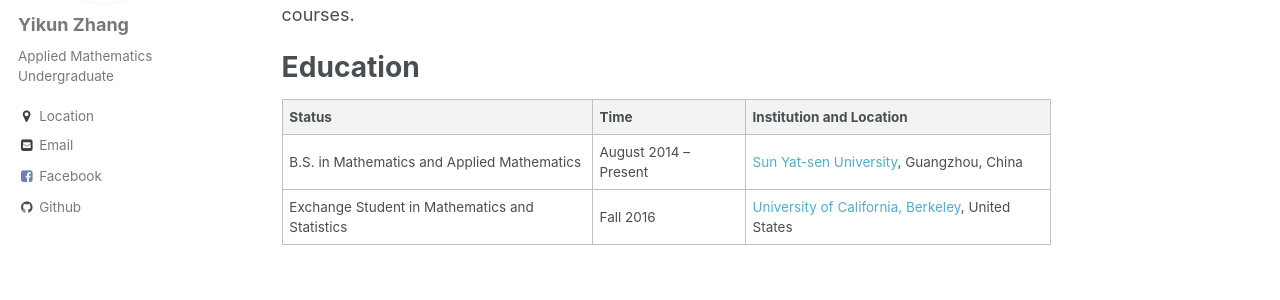
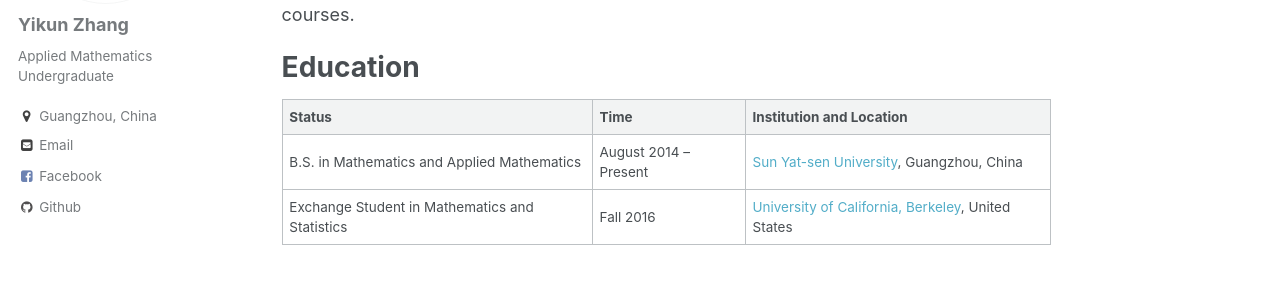
Before and after one commit to zhangyk8/zhangyk8.github.io, a Jekyll site: the page built from _pages/about.md, in a window 1280 px wide. Shown: the part 315-615 px from the top of the page. Built offline with Jekyll 4.4.1, drawn with Linux system fonts in a browser that asks for light colours.

Commit message:
Update _config.yml

```diff
--- a/_config.yml
+++ b/_config.yml
@@ -75,7 +75,7 @@
   name             : "Yikun Zhang"
   avatar           : "profile.jpg"
   bio              : "Applied Mathematics Undergraduate"
-  location         : "Location"
+  location         : "Guangzhou, China"
   employer         :
   googlescholar    :
   email            : yikunzhang@foxmail.com
```
